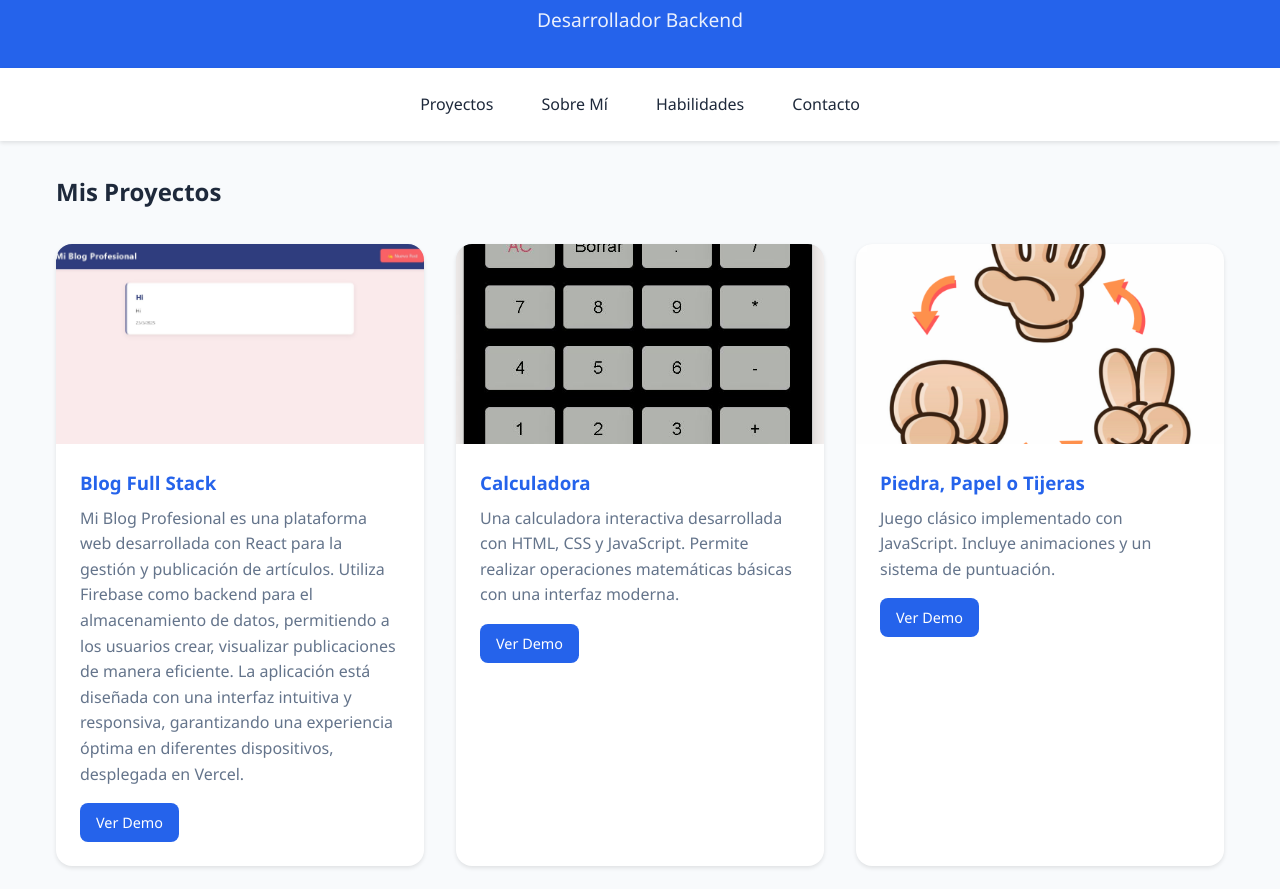
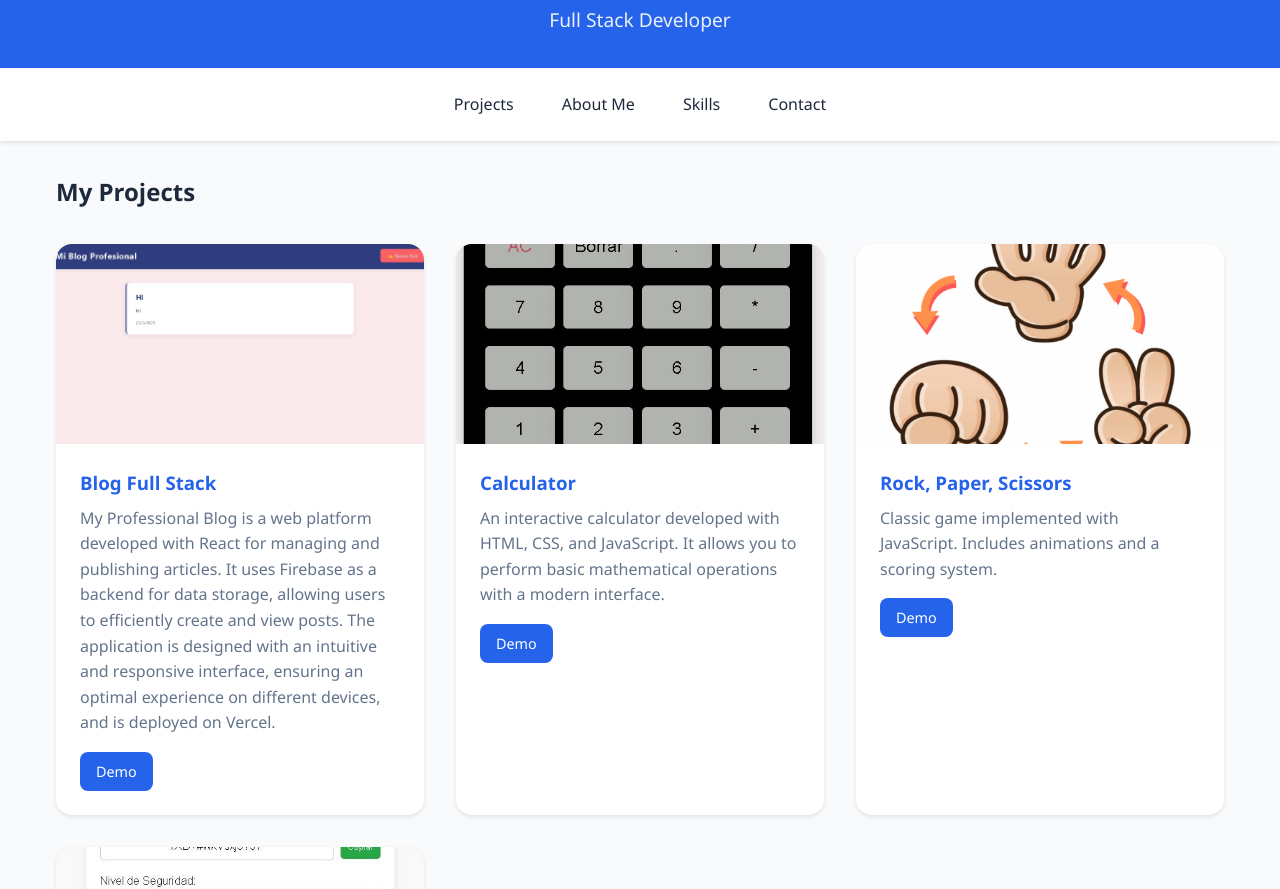
Before and after one commit to HeberYesid/Projects, a plain HTML site: page main/index.html in a window 1280 px wide. Shown: the part 107-996 px from the top of the page. Drawn offline with Linux system fonts and the light colour scheme.

Commit message:
fix: update text to English in index.html for consistency

```diff
--- a/main/index.html
+++ b/main/index.html
@@ -7,29 +7,29 @@
       name="description"
       content="Portafolio de proyectos de desarrollo web y programación"
     />
-    <title>Mi Portafolio | Proyectos</title>
+    <title>My Portfolio | Projects</title>
     <link rel="stylesheet" href="styles.css" />
   </head>
   <body>
     <header>
       <div class="header-content">
-        <h1>Mi Portafolio</h1>
-        <p>Desarrollador Backend</p>
+        <h1>My Portfolio</h1>
+        <p>Full Stack Developer</p>
       </div>
     </header>
 
     <nav>
       <div class="nav-links">
-        <a href="#proyectos">Proyectos</a>
-        <a href="#sobre-mi">Sobre Mí</a>
-        <a href="#habilidades">Habilidades</a>
-        <a href="#contacto">Contacto</a>
+        <a href="#proyectos">Projects</a>
+        <a href="#sobre-mi">About Me</a>
+        <a href="#habilidades">Skills</a>
+        <a href="#contacto">Contact</a>
       </div>
     </nav>
 
     <main>
       <section id="proyectos">
-        <h2>Mis Proyectos</h2>
+        <h2>My Projects</h2>
         <div class="projects-grid">
           <article class="project-card">
             <div class="project-image">
@@ -38,11 +38,11 @@
             <div class="project-content">
               <h3>Blog Full Stack</h3>
               <p>
-                Mi Blog Profesional es una plataforma web desarrollada con React para la gestión y publicación de artículos. Utiliza Firebase como backend para el almacenamiento de datos, permitiendo a los usuarios crear, visualizar publicaciones de manera eficiente. La aplicación está diseñada con una interfaz intuitiva y responsiva, garantizando una experiencia óptima en diferentes dispositivos, desplegada en Vercel.
+                My Professional Blog is a web platform developed with React for managing and publishing articles. It uses Firebase as a backend for data storage, allowing users to efficiently create and view posts. The application is designed with an intuitive and responsive interface, ensuring an optimal experience on different devices, and is deployed on Vercel.
               </p>
               <div class="project-links">
                 <a href="https://blog-full-stack-xi.vercel.app/" target="_blank"
-                  >Ver Demo</a
+                  >Demo</a
                 >
               </div>
             </div>
@@ -52,14 +52,12 @@
               <img src="./images/calculadora.JPG" alt="Calculadora" />
             </div>
             <div class="project-content">
-              <h3>Calculadora</h3>
+              <h3>Calculator</h3>
               <p>
-                Una calculadora interactiva desarrollada con HTML, CSS y
-                JavaScript. Permite realizar operaciones matemáticas básicas con
-                una interfaz moderna.
+                An interactive calculator developed with HTML, CSS, and JavaScript. It allows you to perform basic mathematical operations with a modern interface.
               </p>
               <div class="project-links">
-                <a href="Calculator/index.html" target="_blank">Ver Demo</a>
+                <a href="Calculator/index.html" target="_blank">Demo</a>
               </div>
             </div>
           </article>
@@ -69,14 +67,13 @@
               <img src="./images/ppt.png" alt="Piedra, Papel o Tijeras" />
             </div>
             <div class="project-content">
-              <h3>Piedra, Papel o Tijeras</h3>
+              <h3>Rock, Paper, Scissors</h3>
               <p>
-                Juego clásico implementado con JavaScript. Incluye animaciones y
-                un sistema de puntuación.
+                Classic game implemented with JavaScript. Includes animations and a scoring system.
               </p>
               <div class="project-links">
                 <a href="Paper Rocks Scissors/index.html" target="_blank"
-                  >Ver Demo</a
+                  >Demo</a
                 >
               </div>
             </div>
@@ -90,14 +87,13 @@
               />
             </div>
             <div class="project-content">
-              <h3>Generador de Contraseñas</h3>
+              <h3>Password Generator</h3>
               <p>
-                Herramienta que genera contraseñas seguras con opciones
-                personalizables de longitud y tipos de caracteres.
+                Tool that generates secure passwords with customizable options for length and character types.
               </p>
               <div class="project-links">
                 <a href="Password Generator/index.html" target="_blank"
-                  >Ver Demo</a
+                  >Demo</a
                 >
               </div>
             </div>
@@ -106,16 +102,14 @@
       </section>
 
       <section id="sobre-mi" class="about-section">
-        <h2>Sobre Mí</h2>
+        <h2>About Me</h2>
         <p>
-          Soy un desarrollador web apasionado por crear soluciones digitales
-          innovadoras. Me especializo en el desarrollo backend y disfruto
-          aprendiendo nuevas tecnologías.
+          Hi, I'm Heber Yesid and I enjoy working in backend development, but I'm always excited to explore new technologies and build something epic. I have experience in developing web applications with React and Node.js, and I'm currently learning about cloud computing with AWS. I'm passionate about programming and I'm always looking for opportunities to grow and improve my skills. I'm looking forward to working on challenging projects and collaborating with other developers. Let's create something amazing together!
         </p>
       </section>
 
       <section id="habilidades" class="skills-section">
-        <h2>Habilidades Técnicas</h2>
+        <h2>Technical Skills</h2>
         <div class="skills-grid">
           <div class="skill-item">HTML5</div>
           <div class="skill-item">CSS3</div>
@@ -134,7 +128,7 @@
     <footer >
       <section id="contacto">
 
-      <p>© 2025 Mi Portafolio. Todos los derechos reservados.</p>
+      <p>© 2025 My Portfolio. All rights reserved.</p>
       <div class="social-links">
         <a href="https://github.com/HeberYesid" target="_blank">GitHub</a>
         <a href="https://www.linkedin.com/in/heberyesid/" target="_blank"
```
